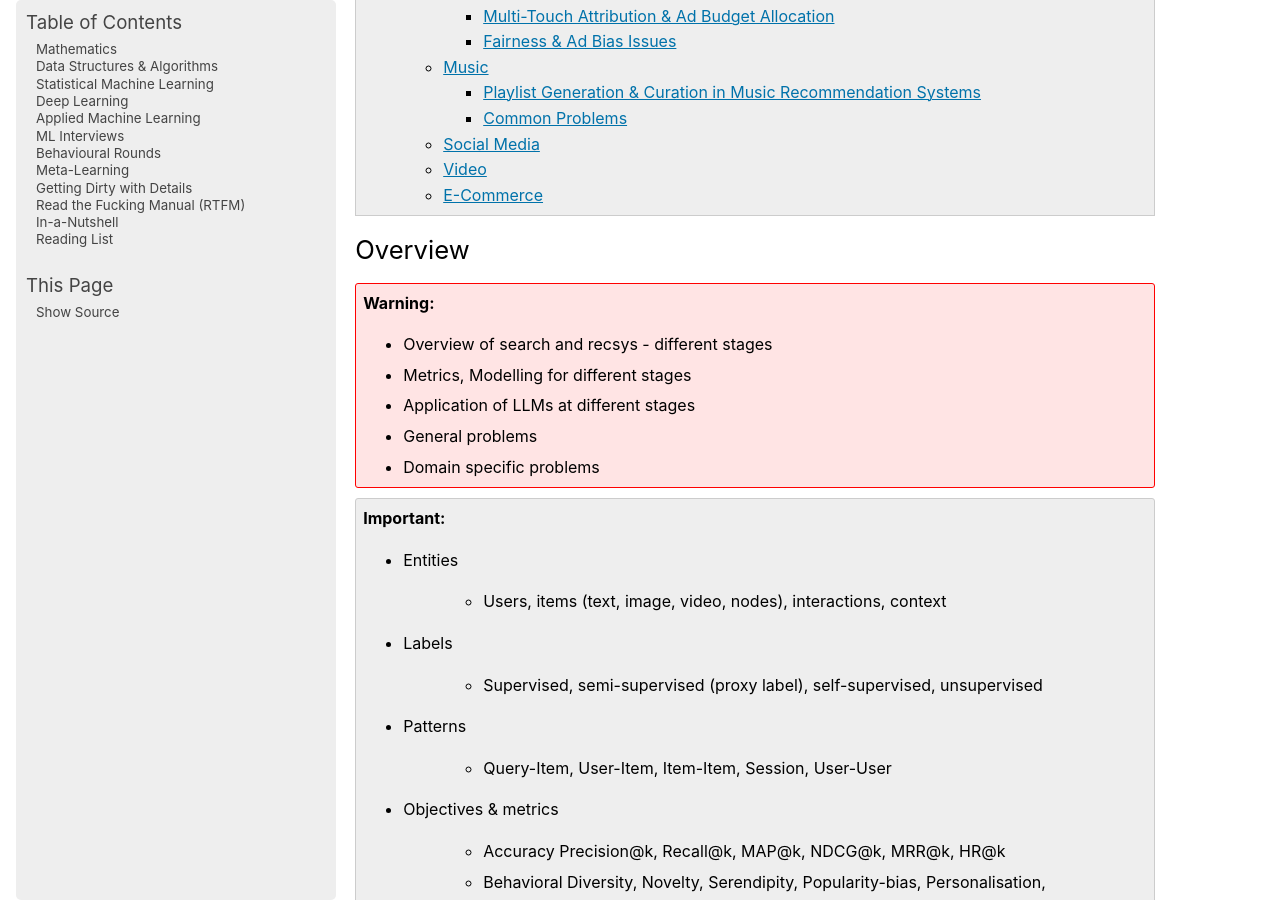
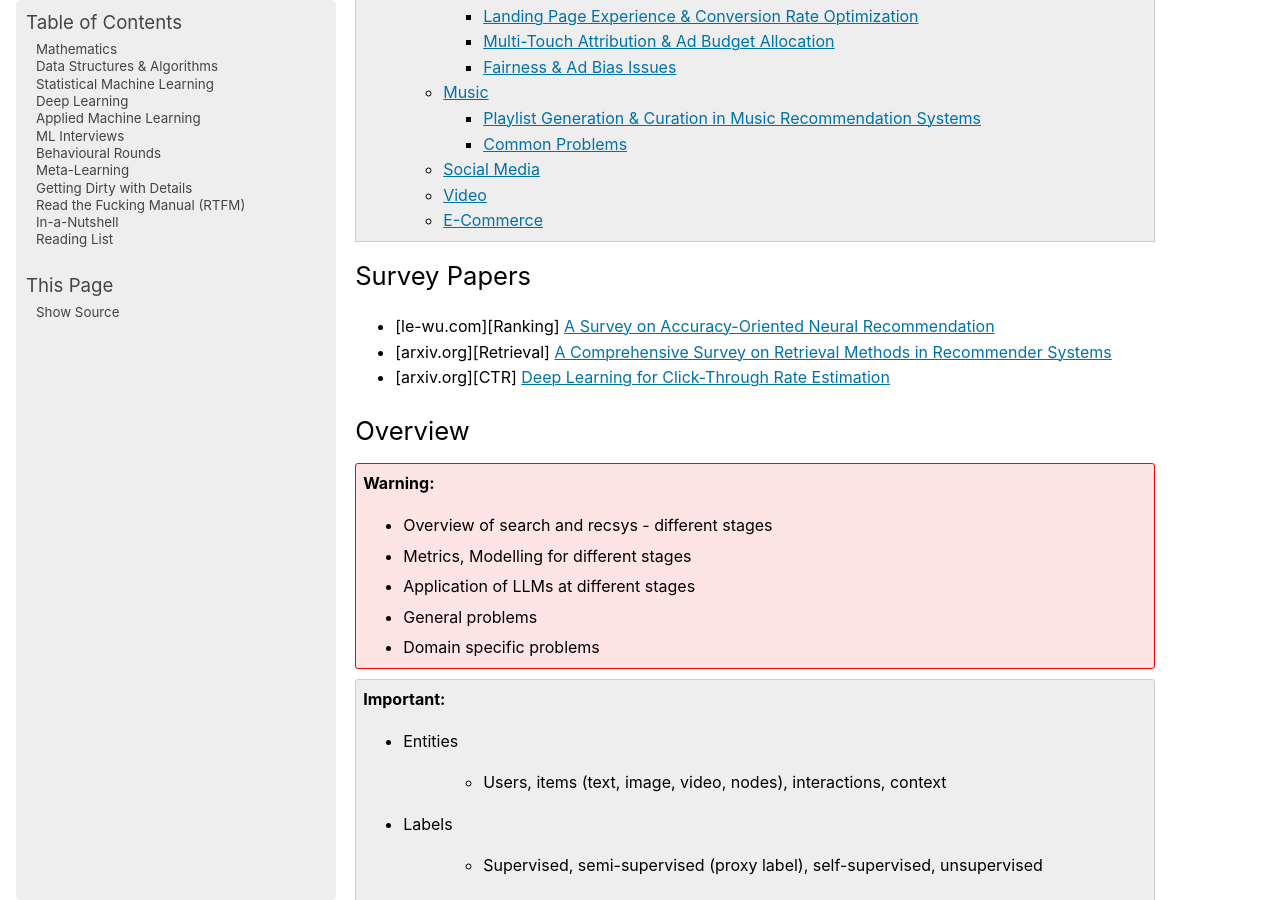
Before and after one commit to uselesstechjunks/leetcode, a Sphinx documentation site: the page built from docs/source/applied/methods/rs.rst, in a window 1280 px wide and 900 px high, scrolled down 2762 px. Built offline with Sphinx 7.4.7, drawn with Linux system fonts in a browser that asks for light colours; pages that are not in the unit, such as notebooks, are missing from menus.

Commit message:
Update rs.rst (#516)

```diff
--- a/docs/source/applied/methods/rs.rst
+++ b/docs/source/applied/methods/rs.rst
@@ -5,6 +5,13 @@ Search & Recommendation
    :depth: 3
    :local:
    :backlinks: none
+
+************************************************************************************
+Survey Papers
+************************************************************************************
+* [le-wu.com][Ranking] `A Survey on Accuracy-Oriented Neural Recommendation <https://le-wu.com/files/Publications/JOURNAL/A_Survey_of_Neural_Recommender_Systems.pdf>`_
+* [arxiv.org][Retrieval] `A Comprehensive Survey on Retrieval Methods in Recommender Systems <https://arxiv.org/pdf/2407.21022>`_
+* [arxiv.org][CTR] `Deep Learning for Click-Through Rate Estimation <https://arxiv.org/abs/2104.10584>`_
 
 ************************************************************************************
 Overview
```
